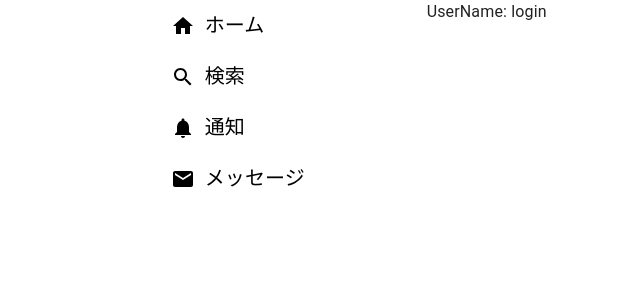
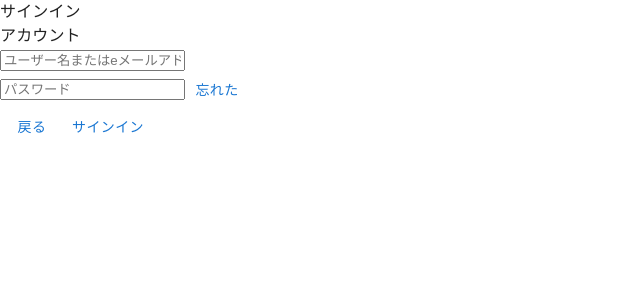
Before and after one commit to cuculus-dev/cuculus, a Next.js app: page /login in a window 1280 px wide. Shown: the top 300 px of the page, without its empty margins (0-640 px from the left). Built offline with nearby package versions, Linux system fonts and the light colour scheme.

Commit message:
ログインページの仮作成

```diff
--- /dev/null
+++ b/src/app/login/page.tsx
@@ -0,0 +1,11 @@
+'use client';
+
+import LoginForm from '@/components/common/atoms/LoginForm';
+
+export default function Login() {
+  return (
+    <main>
+      <LoginForm />
+    </main>
+  );
+}
--- /dev/null
+++ b/src/components/common/atoms/LinkButton.tsx
@@ -0,0 +1,21 @@
+import Button, { ButtonProps } from '@mui/material/Button';
+import Link from 'next/link';
+import { HTMLAttributeAnchorTarget } from 'react';
+
+interface LinkButtonProps extends Omit<ButtonProps, 'href'> {
+  href: string;
+  target?: HTMLAttributeAnchorTarget | undefined;
+}
+
+export default function LinkButton({
+  href,
+  target,
+  children,
+  ...args
+}: LinkButtonProps) {
+  return (
+    <Link href={href} target={target} passHref>
+      <Button {...args}>{children}</Button>
+    </Link>
+  );
+}
--- /dev/null
+++ b/src/components/common/atoms/LoginForm.tsx
@@ -0,0 +1,22 @@
+import LinkButton from '@/components/common/atoms/LinkButton';
+
+export default function LoginForm() {
+  return (
+    <form>
+      <div>サインイン</div>
+      <div>アカウント</div>
+      {/* 入力欄 */}
+      <input type="text" placeholder="ユーザー名またはeメールアドレス"></input>
+      <div>
+        <input type="text" placeholder="パスワード"></input>
+        {/* リンク */}
+        {/* 更新画面へのリンク */}
+        <LinkButton href={'/'}>忘れた</LinkButton>
+      </div>
+      {/*入力を破棄してTopへ*/}
+      <LinkButton href={'/'}>戻る</LinkButton>
+      {/* ここで情報送信 */}
+      <LinkButton href={'/'}>サインイン</LinkButton>
+    </form>
+  );
+}
```
Also changed, not shown: src/app/(plain)/page.tsx (+8 -1 lines), src/app/login/Login.tsx (added, +10 -0 lines).
